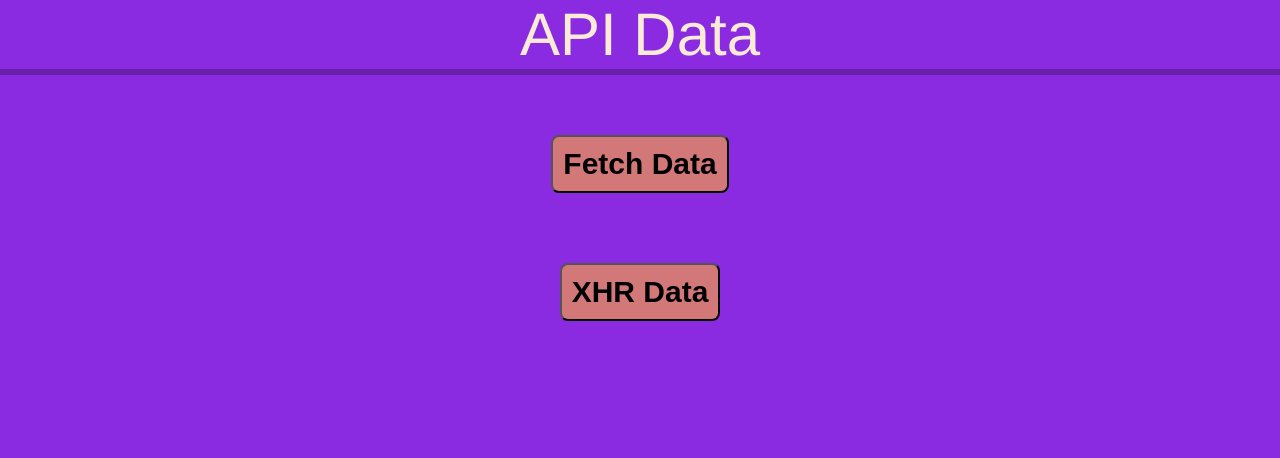
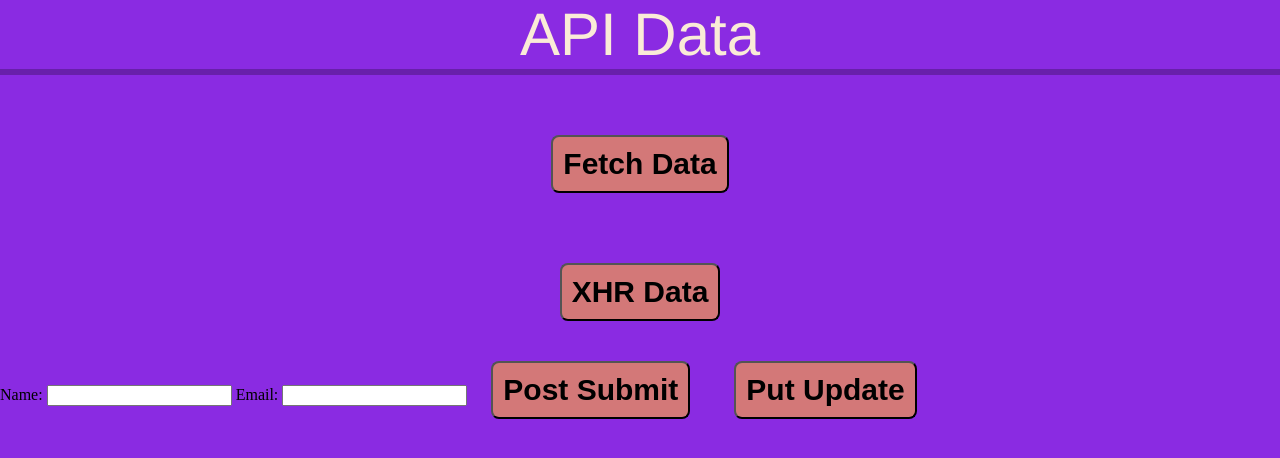
Before and after one commit to Lena-coder1/lab10, a plain HTML site: page index.html in a window 1280 px wide. Drawn offline with Linux system fonts and the light colour scheme.

Commit message:
updated index to add the form

```diff
--- a/index.html
+++ b/index.html
@@ -22,5 +22,19 @@
 
     <div id="output"></div>
 
+
+    <form id="userInfo">
+        <label for ="name"> Name: </label>
+        <input type="text" id="name" required/>
+
+        <label for ="email"> Email: </label>
+        <input type="email" id="email" required/>
+
+        <button type = "submit"> Post Submit </button>
+        <button type="button" id ="updateBtn"> Put Update </button>
+    </form>
+
+    <p id="response"> </p>
+
 </body>
 </html>
```
